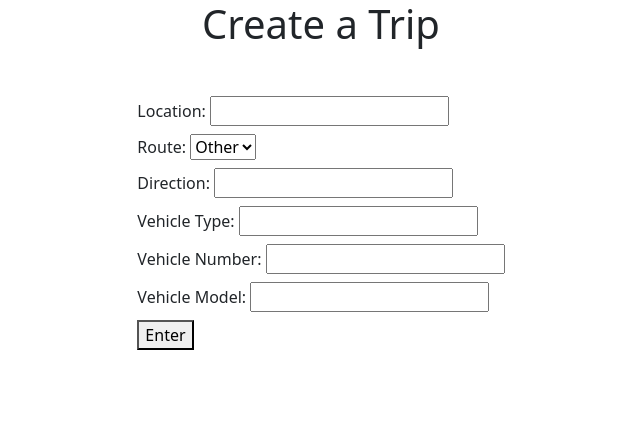
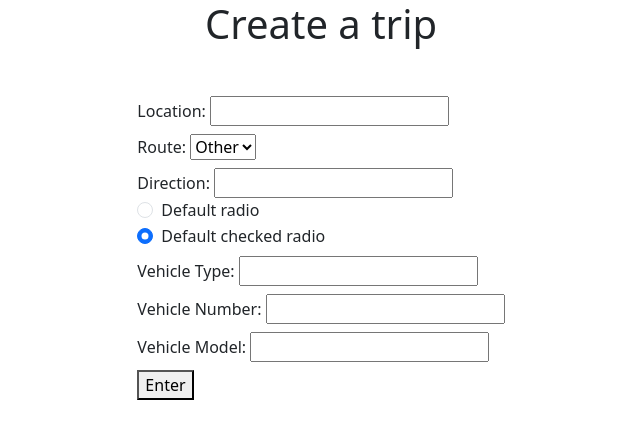
Before and after one commit to SR-005/hopin, a Django app: page /testcreatetrip/ in a window 1280 px wide. Shown: the top 439 px of the page, without its empty margins (319-959 px from the left). Run offline with Django 5.2, Linux system fonts and the light colour scheme; the visitor is signed in with stand-in values (Sample User, id 1); data that the repository does not hold is empty; some libraries are stand-ins or nearby versions.

Commit message:
major reset

```diff
--- a/hopin_app/admin.py
+++ b/hopin_app/admin.py
@@ -1,7 +1,7 @@
 from django.contrib import admin
 from django.contrib.auth import get_user_model
 from django.contrib.auth.admin import UserAdmin as BaseUserAdmin
-from .models import userdetail,driverdetail
+from .models import userdetail,trip
 
 # Register your models here.
 
@@ -35,4 +35,4 @@ class UserAdmin(BaseUserAdmin):
 
 #registering other models
 admin.site.register(userdetail)
-admin.site.register(driverdetail)
+admin.site.register(trip)
--- a/hopin_app/forms.py
+++ b/hopin_app/forms.py
@@ -1,5 +1,5 @@
 from django import forms
-from .models import User,driverdetail
+from .models import User,trip
 from django.core.exceptions import ValidationError
 
 class signupForm(forms.ModelForm):
@@ -22,5 +22,5 @@ class loginForm(forms.Form):
 
 class createtripForm(forms.ModelForm):
     class Meta:
-        model=driverdetail
+        model=trip
         fields=["preferedlocation","route","prefereddirection","vehicletype","vehiclenumber","vehiclemodel"]
--- a/hopin_app/models.py
+++ b/hopin_app/models.py
@@ -53,7 +53,7 @@ class userdetail(models.Model):
     def __str__(self):
         return self.usercredentials.email
 
-class driverdetail(models.Model):
+class trip(models.Model):
     id=models.AutoField(primary_key=True)
     usercredentials=models.ForeignKey(User, on_delete=models.CASCADE, related_name="driver")
     preferedlocation=models.CharField()                 #location suggession
--- a/hopin_app/templates/testdriver.html
+++ b/hopin_app/templates/testdriver.html
@@ -9,7 +9,7 @@
   <body>
     <script src="https://cdn.jsdelivr.net/npm/bootstrap@5.3.8/dist/js/bootstrap.bundle.min.js" integrity="sha384-FKyoEForCGlyvwx9Hj09JcYn3nv7wiPVlz7YYwJrWVcXK/BmnVDxM+D2scQbITxI" crossorigin="anonymous"></script>
 
-    <h1 class="text-center">Create a Trip</h1>
+    <h1 class="text-center">Create a trip</h1>
 
     <div class="d-flex justify-content-center mt-5">
       <form method="POST">
@@ -35,6 +35,20 @@
         <div class="mb-2">
           <label>Direction: </label>
           <input type="text" name="prefereddirection">
+
+          <div class="form-check">
+            <input class="form-check-input" type="radio" name="radioDefault" id="radioDefault1">
+            <label class="form-check-label" for="radioDefault1">
+              Default radio
+            </label>
+          </div>
+          <div class="form-check">
+            <input class="form-check-input" type="radio" name="radioDefault" id="radioDefault2" checked>
+            <label class="form-check-label" for="radioDefault2">
+              Default checked radio
+            </label>
+          </div>
+
         </div>
 
         <div class="mb-2">
--- a/hopin_app/views.py
+++ b/hopin_app/views.py
@@ -2,7 +2,7 @@ from .forms import signupForm, loginForm, createtripForm
 from django.contrib.auth import authenticate, login, logout
 from django.shortcuts import render, redirect
 from django.contrib import messages
-from .models import userdetail,driverdetail
+from .models import userdetail,trip
 from django.contrib.auth import get_user_model
 User = get_user_model()
 
@@ -79,7 +79,7 @@ def testsignupfunction(request):
 
 def testdriverfunction(request):
     userobject=request.user
-    userasdriver=driverdetail.objects.filter(usercredentials=userobject)
+    userasdriver=trip.objects.filter(usercredentials=userobject)
 
     availableroutes=[]
     for details in userasdriver:
@@ -90,9 +90,9 @@ def testdriverfunction(request):
     if request.method == "POST":
         createtripform=createtripForm(request.POST)
         if createtripform.is_valid():
-            trip=createtripform.save(commit=False)               #commit=False: saves the form content but doesnot upload it into db yet
-            trip.usercredentials=request.user
-            trip.save()
+            newtrip=createtripform.save(commit=False)               #commit=False: saves the form content but doesnot upload it into db yet
+            newtrip.usercredentials=request.user
+            newtrip.save()
         else:
             print("Form not Valid")
 
```
Also changed, not shown: hopin_app/migrations/0001_initial.py, hopin_app/migrations/0002_alter_user_managers.py (deleted), hopin_app/migrations/0003_rename_useredetail_userdetail.py (deleted), hopin_app/migrations/0004_remove_userdetail_useraccess_and_more.py (deleted), hopin_app/migrations/0005_rename_payment_pending_userdetail_paymentpending_and_more.py (deleted), hopin_app/migrations/0006_driverdetail_viaroute.py (deleted), hopin_app/migrations/0007_alter_driverdetail_usercredentials.py (deleted), hopin_app/migrations/0008_rename_viaroute_driverdetail_route.py (deleted).
